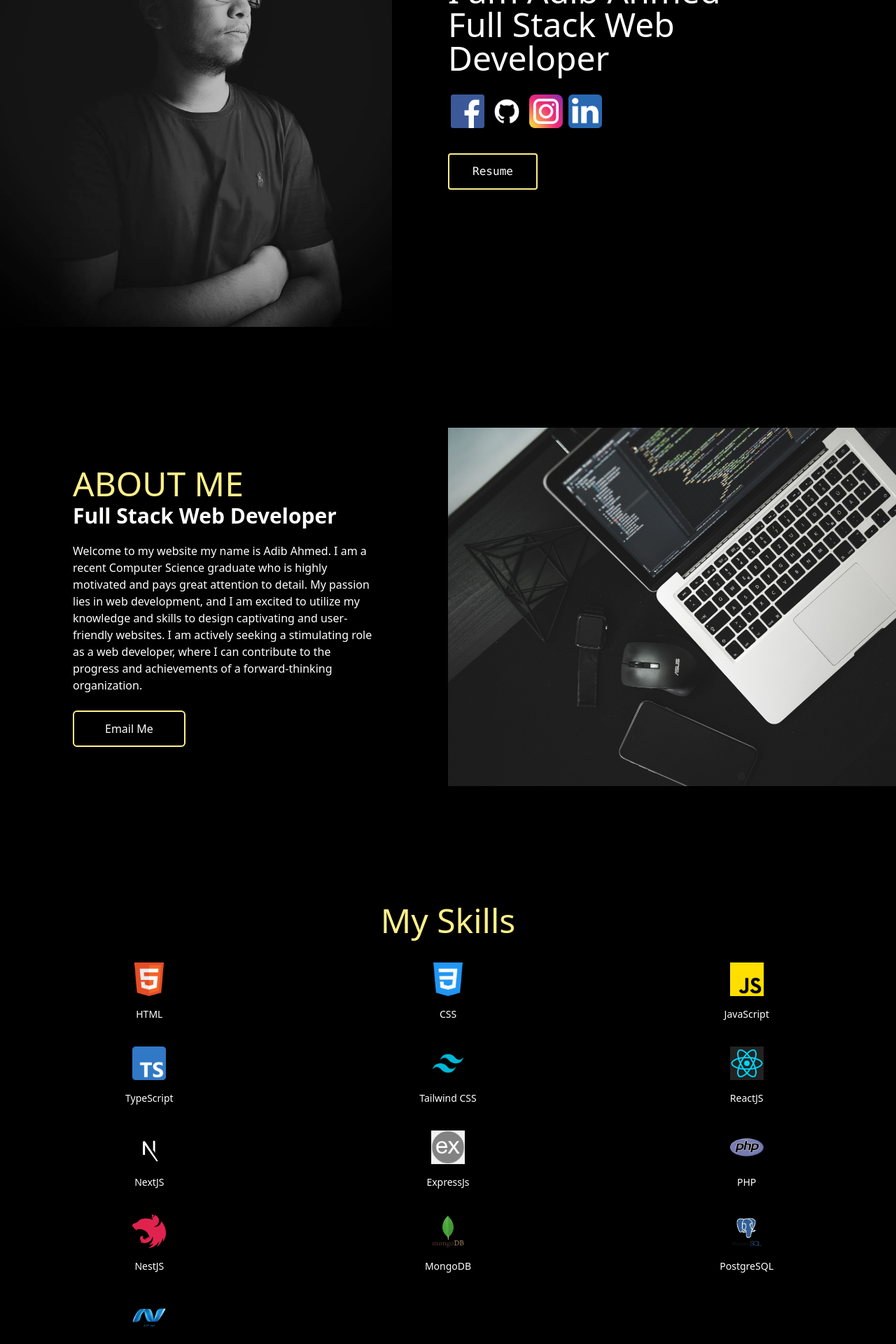
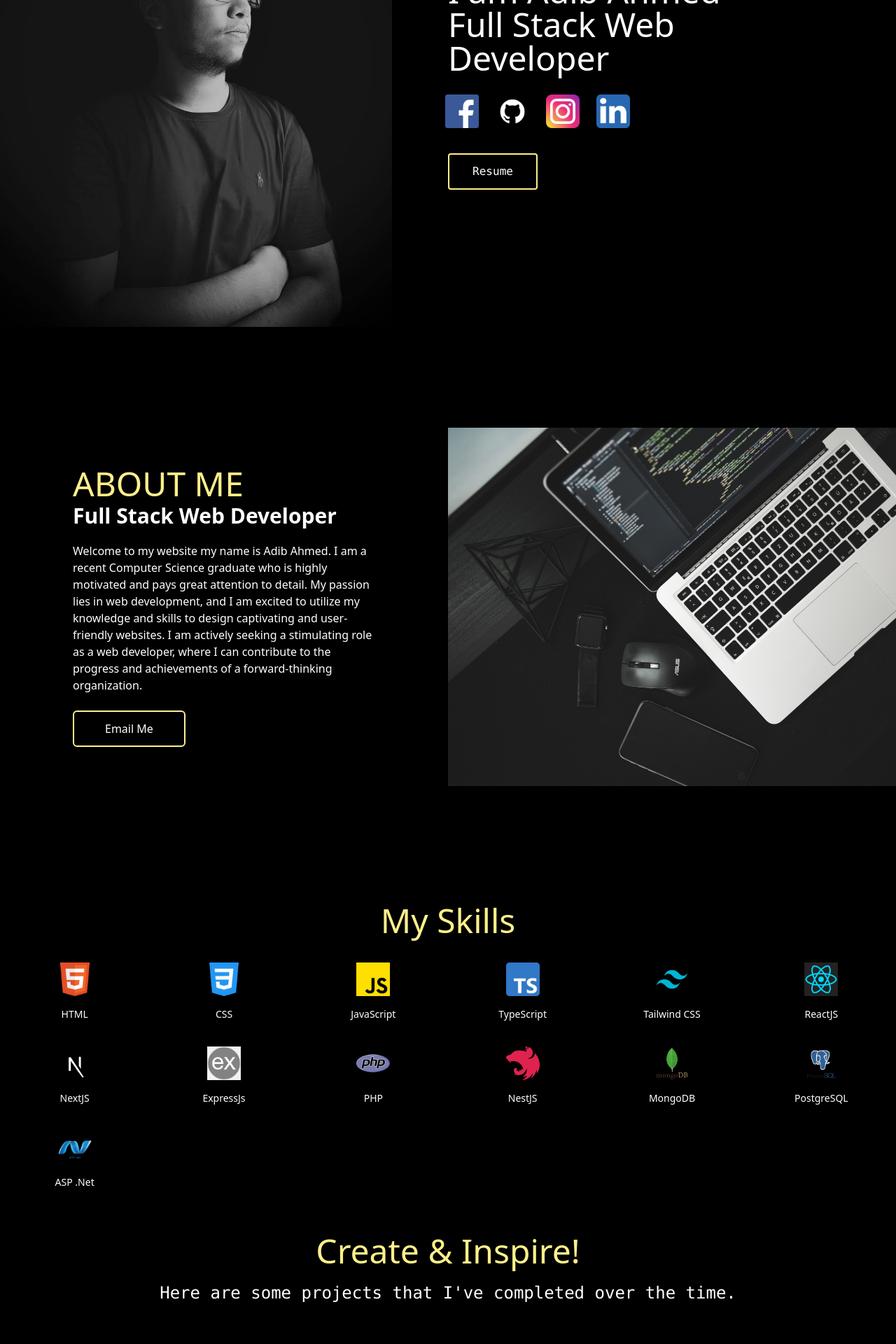
Before and after one commit to AdibAhmed317/Portfolio-reactjs, a React (Vite) app: page / in a window 1280 px wide. Shown: the part 280-2200 px from the top of the page at 70% size. Built offline with nearby package versions, Linux system fonts and the light colour scheme.

Commit message:
alignment

```diff
--- a/src/components/Hero/HeroSection.jsx
+++ b/src/components/Hero/HeroSection.jsx
@@ -23,32 +23,32 @@ const HeroSection = () => {
           </h1>
           <div className='flex'>
             <a
-              className='m-1'
+              className='m-1 -ml-1'
               href='https://www.facebook.com/Adib.Ahmed317/'
               target='_blank'
               rel='noreferrer'>
-              <img className='h-10 w-10 md:h-12 md:w-12' src={fb} />
+              <img className='h-10 w-10 md:h-12 md:w-12 mr-2' src={fb} />
             </a>
             <a
               className='m-1'
               href='https://github.com/AdibAhmed317'
               target='_blank'
               rel='noreferrer'>
-              <img className='h-10 w-10 md:h-12 md:w-12' src={gh} />
+              <img className='h-10 w-10 md:h-12 md:w-12 mx-2' src={gh} />
             </a>
             <a
               className='m-1'
               href='https://www.instagram.com/__adib.ahmed__/'
               target='_blank'
               rel='noreferrer'>
-              <img className='h-10 w-10 md:h-12 md:w-12' src={ing} />
+              <img className='h-10 w-10 md:h-12 md:w-12 mx-2' src={ing} />
             </a>
             <a
               className='m-1'
               href='https://www.linkedin.com/in/adib-ahmed/'
               target='_blank'
               rel='noreferrer'>
-              <img className='h-10 w-10 md:h-12 md:w-12' src={linkedin} />
+              <img className='h-10 w-10 md:h-12 md:w-12 mx-2' src={linkedin} />
             </a>
           </div>
           <section className='mt-5 lg:mt-8 w-32 text-base py-3 px-6 text-white rounded bg-transparent border-yellow-200 border-2 hover:bg-yellow-200 hover:text-black font-mono text-center'>
--- a/src/components/Skill Section/SkillSection.jsx
+++ b/src/components/Skill Section/SkillSection.jsx
@@ -22,7 +22,7 @@ const SkillSection = () => {
       <div className='flex items-center mt-6 text-white md:text-4xl font-bold'>
         <h1 className='font-thin text-5xl text-yellow-200'>My Skills</h1>
       </div>
-      <div className='grid grid-cols-3 text-center text-base md:text-2xl text-white w-full'>
+      <div className='grid grid-cols-3 md:grid-cols-5 lg:grid-cols-6 text-center text-base md:text-2xl text-white w-full'>
         <div>
           <Skill skill='HTML' logo={html} />
         </div>
```
